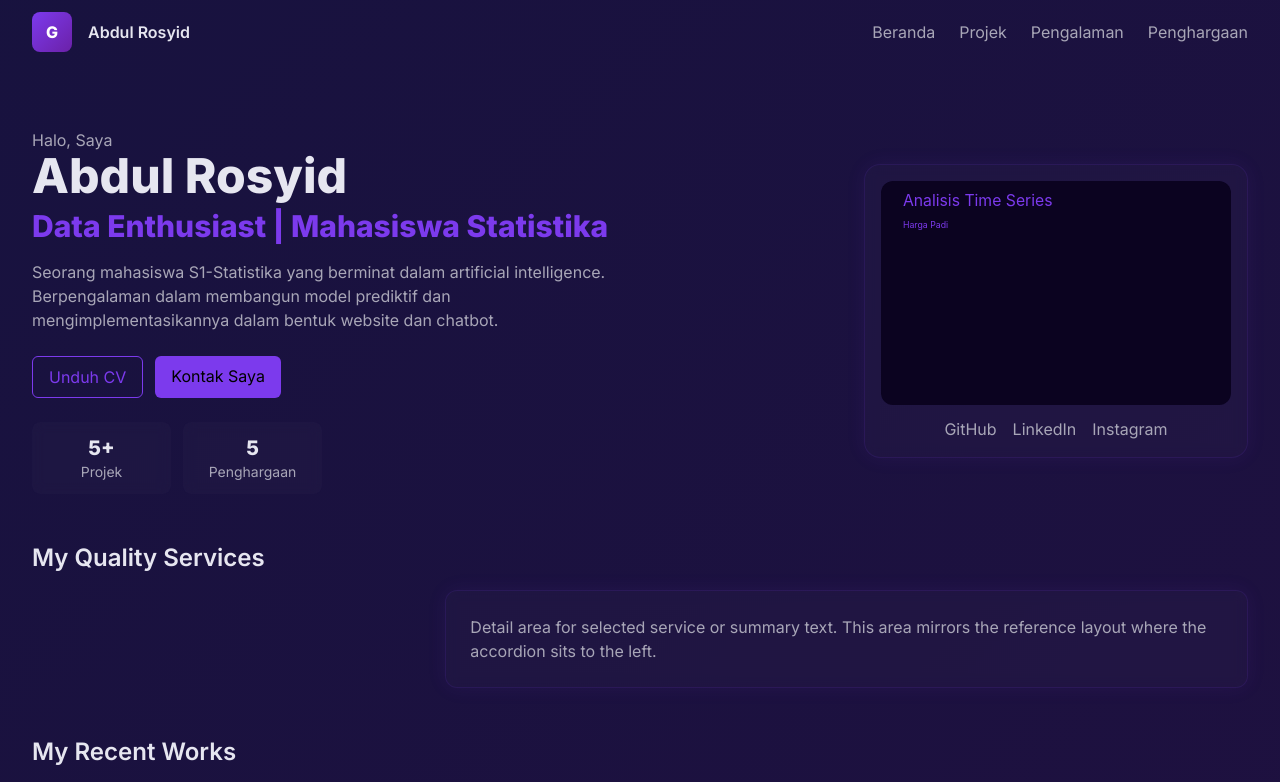
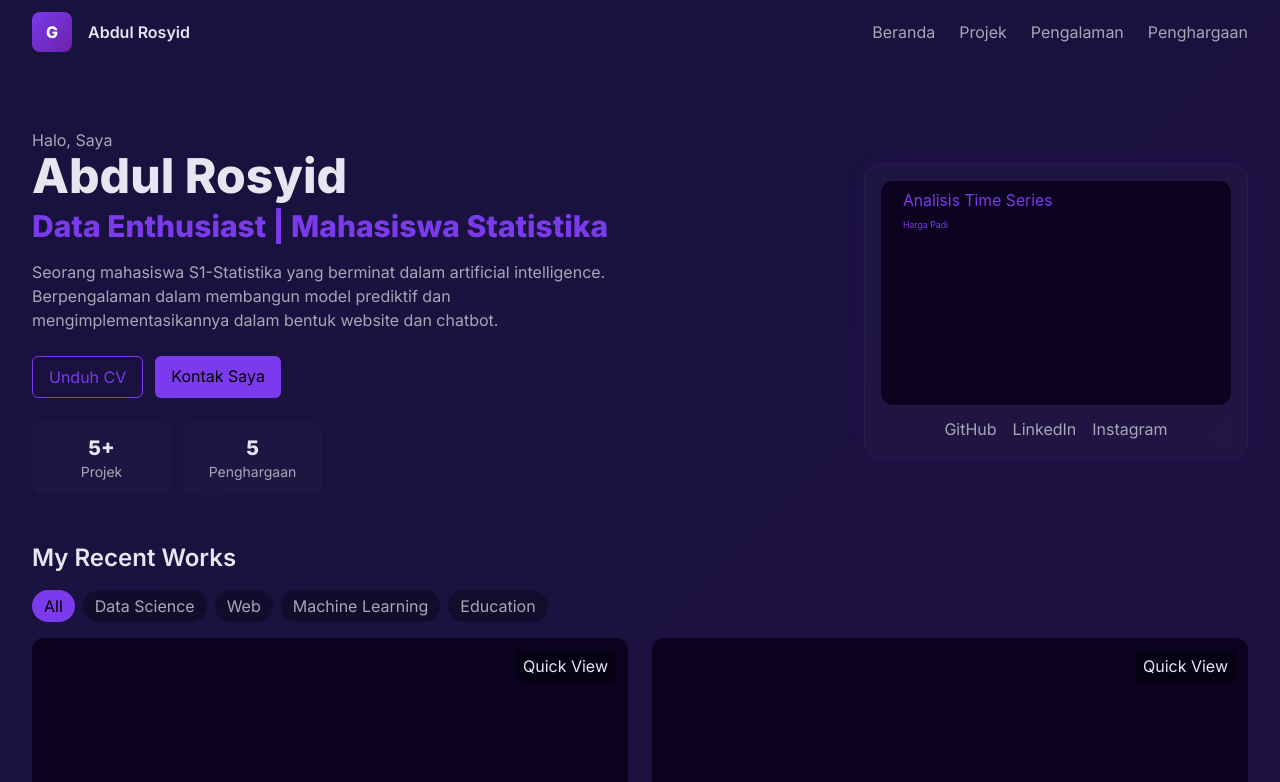
Before and after one commit to abdulrosyid001/Portofolio, a React (Vite) app: page / in a window 1280 px wide. Shown: the top 782 px of the page. Built offline with nearby package versions, Linux system fonts and the light colour scheme.

Commit message:
Penghapusan ServicesAccordion.jsx

```diff
--- a/src/App.jsx
+++ b/src/App.jsx
@@ -19,18 +19,6 @@ export default function App() {
       <Header />
       <main className="max-w-7xl mx-auto px-4 sm:px-6 lg:px-8">
         <Hero data={biodata} />
-
-        <section className="mt-12">
-          <h2 className="text-2xl font-semibold mb-4">My Quality Services</h2>
-          <div className="grid grid-cols-1 lg:grid-cols-3 gap-6">
-            <div className="lg:col-span-1">
-              <ServicesAccordion />
-            </div>
-            <div className="lg:col-span-2 glass p-6 rounded-xl neon-outline">
-              <p className="text-subText">Detail area for selected service or summary text. This area mirrors the reference layout where the accordion sits to the left.</p>
-            </div>
-          </div>
-        </section>
 
         <section className="mt-12">
           <h2 className="text-2xl font-semibold mb-4">My Recent Works</h2>
```
